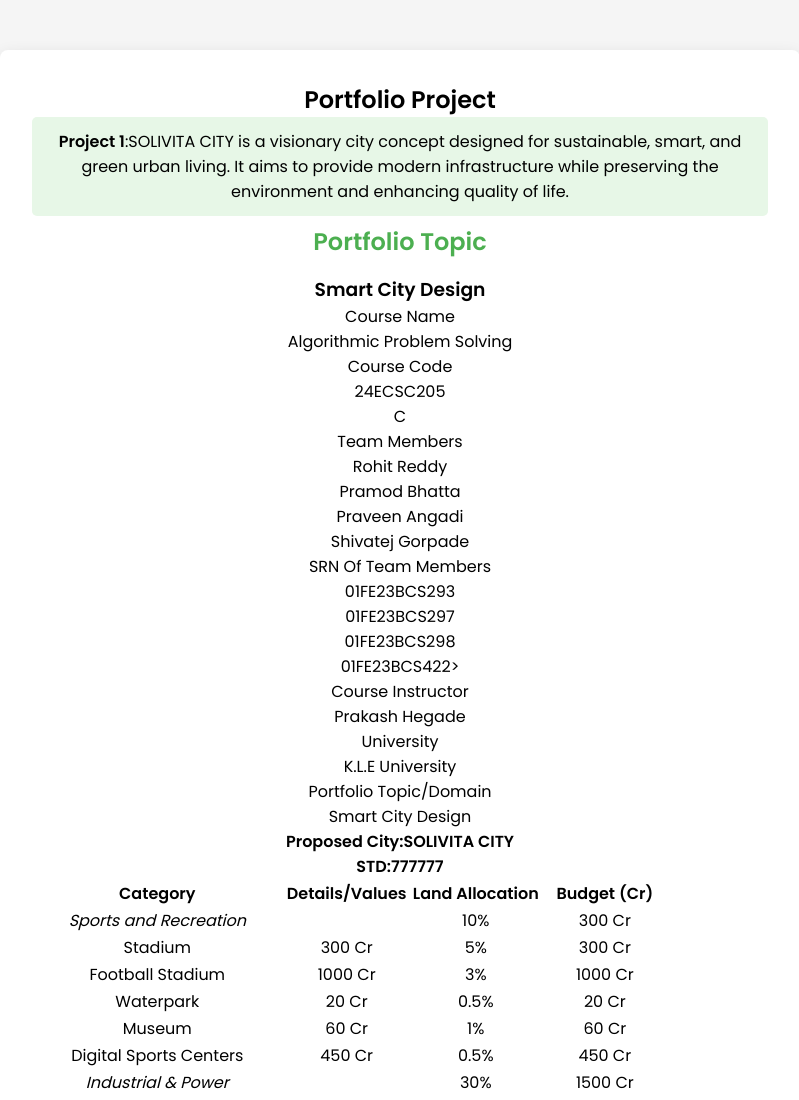
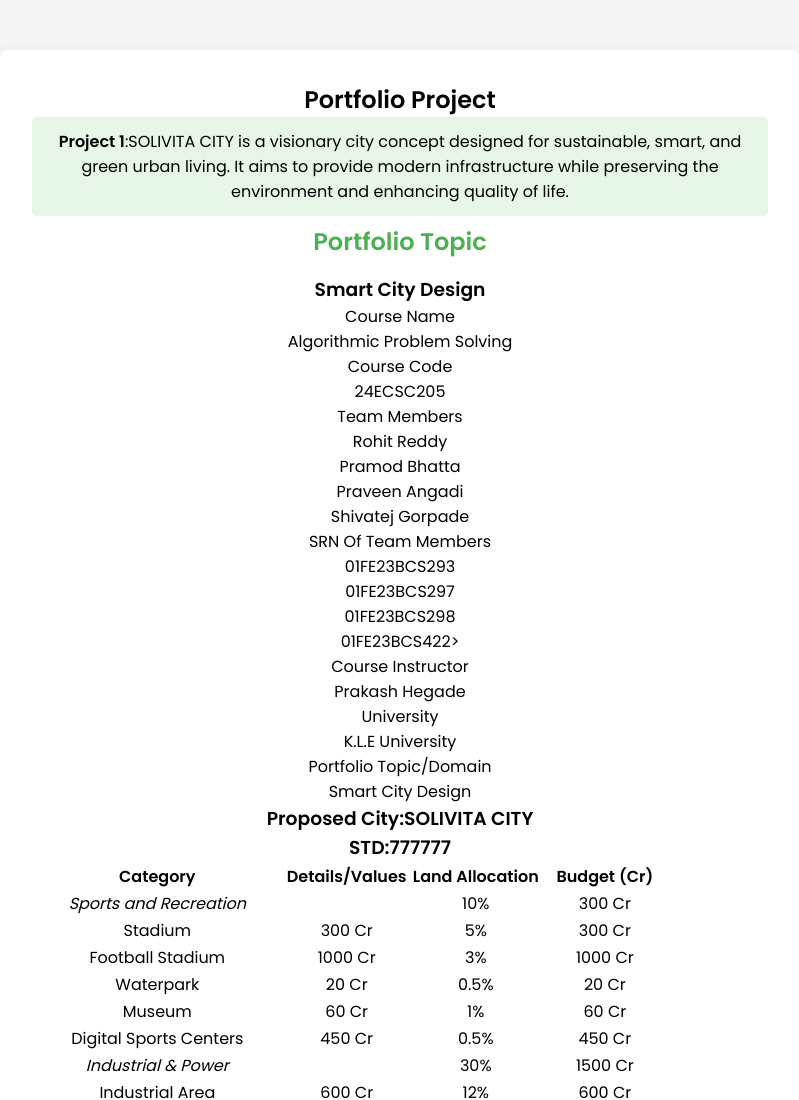
Before and after one commit to 01fe23bcs298/Github.io, a plain HTML site: page index.html in a window 1280 px wide. Shown: the top 1100 px of the page, without its empty margins (240-1039 px from the left). Drawn offline with Linux system fonts and the light colour scheme.

Commit message:
Update index.html
Signed-off-by: Praveen <praveenangadi242@gmail.com>

```diff
--- a/index.html
+++ b/index.html
@@ -15,8 +15,6 @@
 </li>
         </ul>
 
-
-
  <h2>Portfolio Topic</h2>
 <h3>Smart City Design</h3
      <dl>
@@ -24,9 +22,10 @@
         <dd>Algorithmic Problem Solving</dd>
 
         <dt>Course Code</dt>
-            <dd>24ECSC205</dd>C
+         <dd>24ECSC205</dd>
 
          <dt>Team Members</dt>
+
          <dd>Rohit Reddy</dd>
           <dd>Pramod Bhatta</dd>
           <dd>Praveen Angadi</dd>
@@ -34,6 +33,7 @@
 
 
          <dt>SRN Of Team Members</dt>
+
          <dd>01FE23BCS293</dd>
          <dd>01FE23BCS297</dd>
          <dd>01FE23BCS298</dd>
@@ -48,8 +48,10 @@
 
          <dt>Portfolio Topic/Domain</dt>
          <dd>Smart City Design</dd>
-            <h4>Proposed City:SOLIVITA CITY</h4>
-            <h4>STD:777777</h4>
+          <h3>Proposed City:SOLIVITA CITY</h3>
+            <h3>STD:777777</h3>
+
+
         </dl>
           <table>
   <thead>
```
Lines whose indentation alone changed are shown as unchanged.
